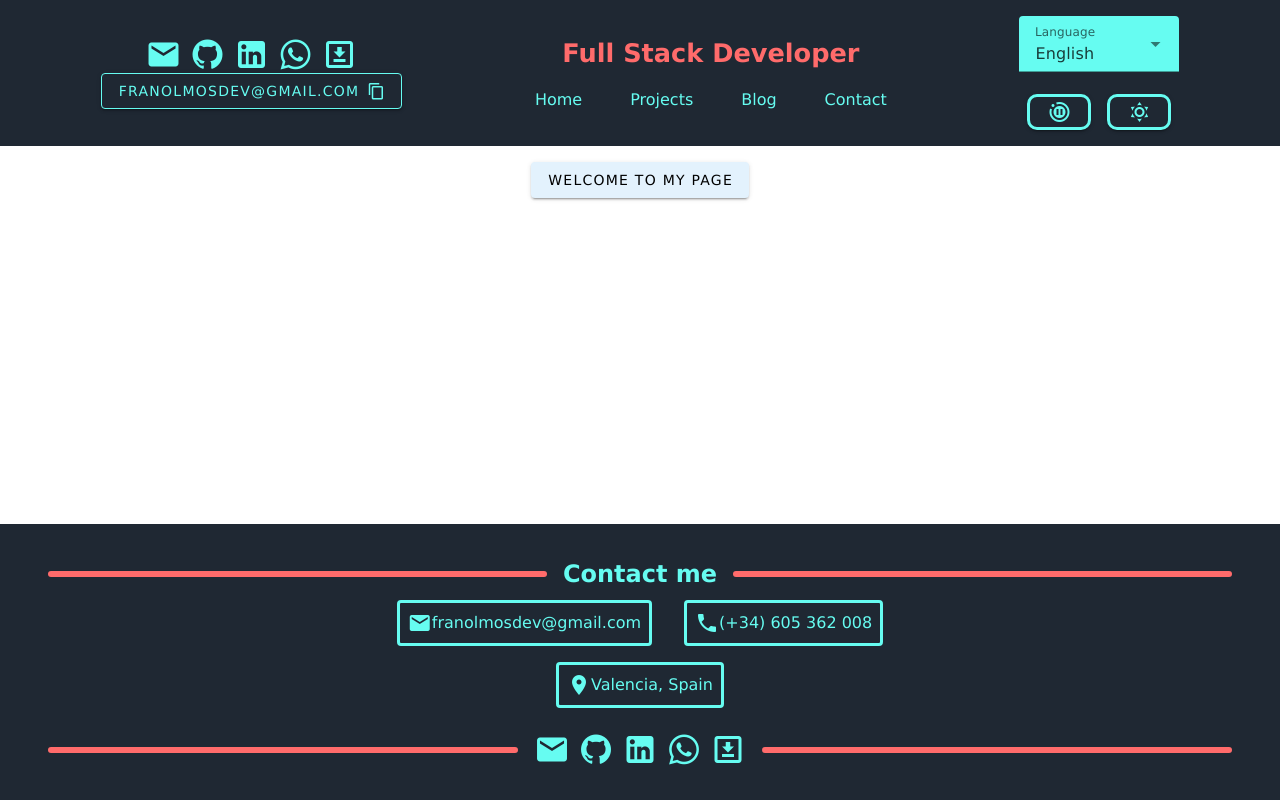
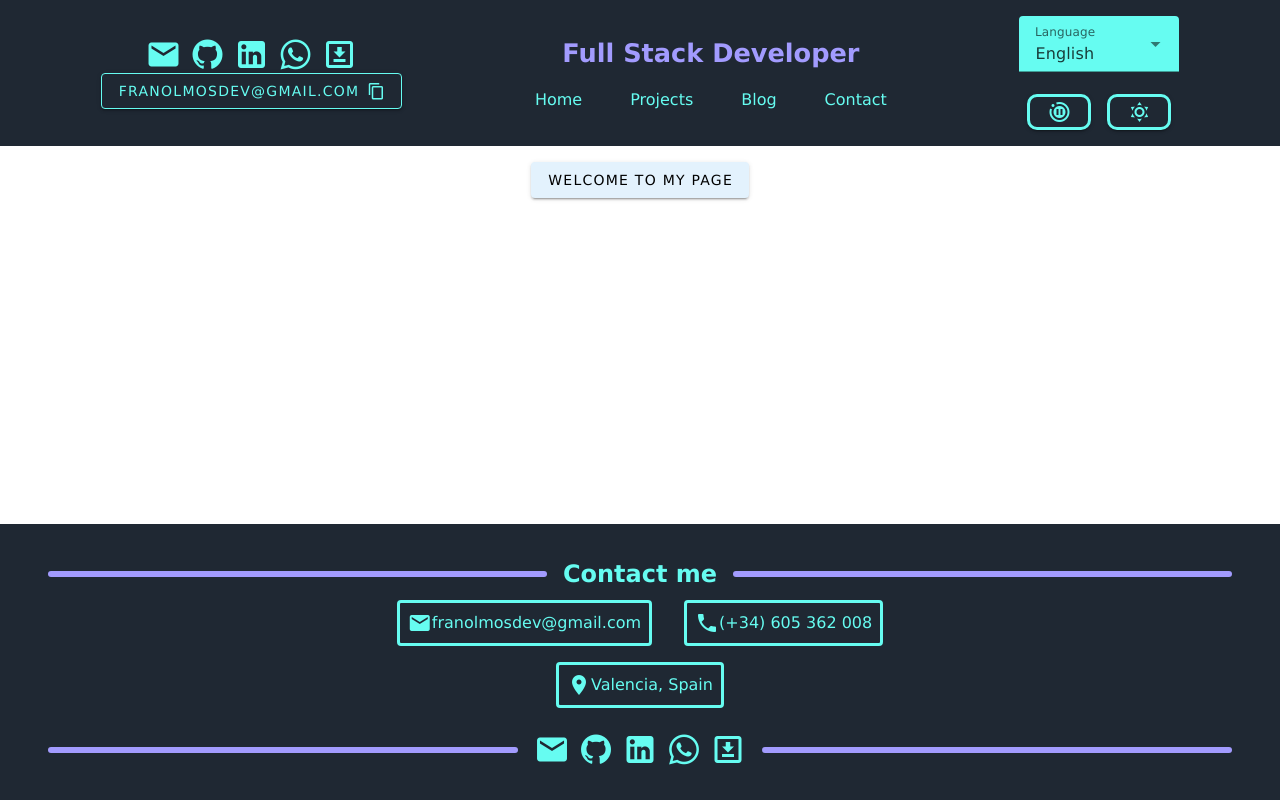
Before and after one commit to franilones/nuxt-landing-page, a Nuxt app: page / in a window 1280 px wide. Built offline with nearby package versions, Linux system fonts and the light colour scheme.

Commit message:
fix secondary color on dark mode

```diff
--- a/assets/styles/default.css
+++ b/assets/styles/default.css
@@ -17,7 +17,7 @@
     --animation-state: running;
 }
 
-/* Dark mode colours  #FF6B6B #F4A261 */
+/* Dark mode colours  #A29BFE #F4A261 */
 [data-theme="dark"] {
     --background-color: #1F2833;
     --background-form-color: #66fcf1;
@@ -26,7 +26,7 @@
     --snackbar-color: #2fae83;
     --text-color:rgb(4, 3, 3);
     --primary-color: #66FCF1;
-    --secondary-color: #FF6B6B;
+    --secondary-color: #A29BFE;
     --hover-color: #0fa4af;
     --error-color: #ff867c;
     --error-background: #3b0000;
```
